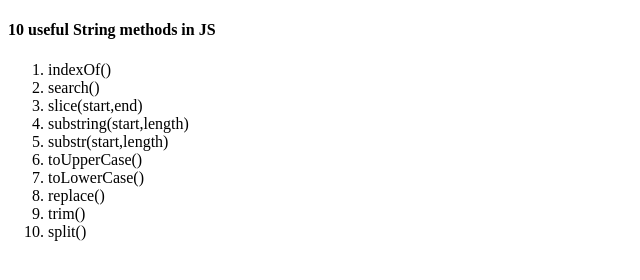
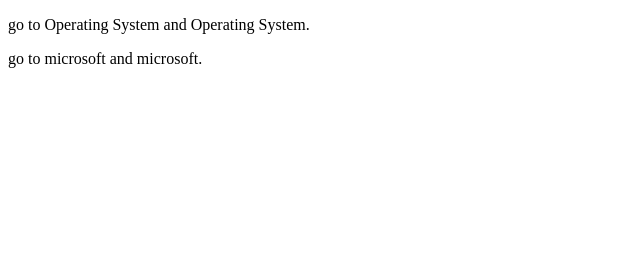
Before and after one commit to jameswalter008/SWD, a plain HTML site: page javascript/stringmethod.html in a window 1280 px wide. Shown: the whole page, without its empty margins (0-640 px from the left). Drawn offline with Linux system fonts and the light colour scheme.

Commit message:
latest updates

```diff
--- a/javascript/stringmethod.html
+++ b/javascript/stringmethod.html
@@ -4,29 +4,48 @@
     <meta charset="UTF-8">
     <meta http-equiv="X-UA-Compatible" content="IE=edge">
     <meta name="viewport" content="width=device-width, initial-scale=1.0">
-    <title>stringmethod</title>
-    <style>
-
-    </style>
+    <title>String_method</title>
 </head>
 <body>
-    <h4>10 useful String methods in JS</h4>
-    <ol>
-        <li>indexOf()</li>
-        <li>search()</li>
-        <li>slice(start,end)</li>
-        <li>substring(start,length)</li>
-        <li>substr(start,length)</li>
-        <li>toUpperCase()</li>
-        <li>toLowerCase()</li>
-        <li>replace()</li>
-        <li>trim()</li>
-        <li>split()</li>
-    </ol>
+    <p id="demo">Please visit Microsoft and Microsoft!</p>
+    <p id="negative"></p>
+    <p id="one">go to microsoft and microsoft.</p>
+    <p id="regularexp"></p>
+    <script>
+        // str="Apple, Banna, Kiwi";
+        //slice(start,end)start is exclusive and end is incluive
 
-    <script>
-        let name="aung khant moe";
+        // document.getElementById("demo").innerHTML= str.slice(14,19);
+        // document.getElementById("negative").innerHTML=str.slice(-12,-6);
+        // document.getElementById("one").innerHTML=str.slice(7);
 
+
+        //substr(start,end) simlar to slice but cannot accept negative indexes.
+
+        // document.getElementById("demo").innerHTML=str.substr(14,19);
+        // document.getElementById("one").innerHTML=str.substr(7);
+
+        // replace(value,replaced value) replace method replace only the first match
+        // replace method is case sensitive and to avoid that use regular expression /value/i
+        // i is modifier in regular exp, i use in regular exp to avoid case sensitive
+        // g is gloabl, it won't stop once its found the first match, it will continue to change other value.
+        let text=document.getElementById("demo").innerHTML;
+        document.getElementById("demo").innerHTML=text.replace("Microsoft","Linux");
+
+        // replace using with regular exp
+        let store=document.getElementById("one").innerHTML;
+        document.getElementById("demo").innerHTML=store.replace(/microsoft/g,"Operating System")
+
+
+        // concat is adding some string between two strings or more complicated strings
+        let say="Hello";
+        let say1="World";
+        let plus=say.concat(" ",say1)
+        console.log(plus)
+
+        // indexOf() method returns index number of ur selected string
+        let name="aung khant moe khant";
+        console.log(name.indexOf("khant"))
     </script>
 </body>
 </html>
```
Also changed, not shown: javascript/test.html (added, +19 -0 lines).
